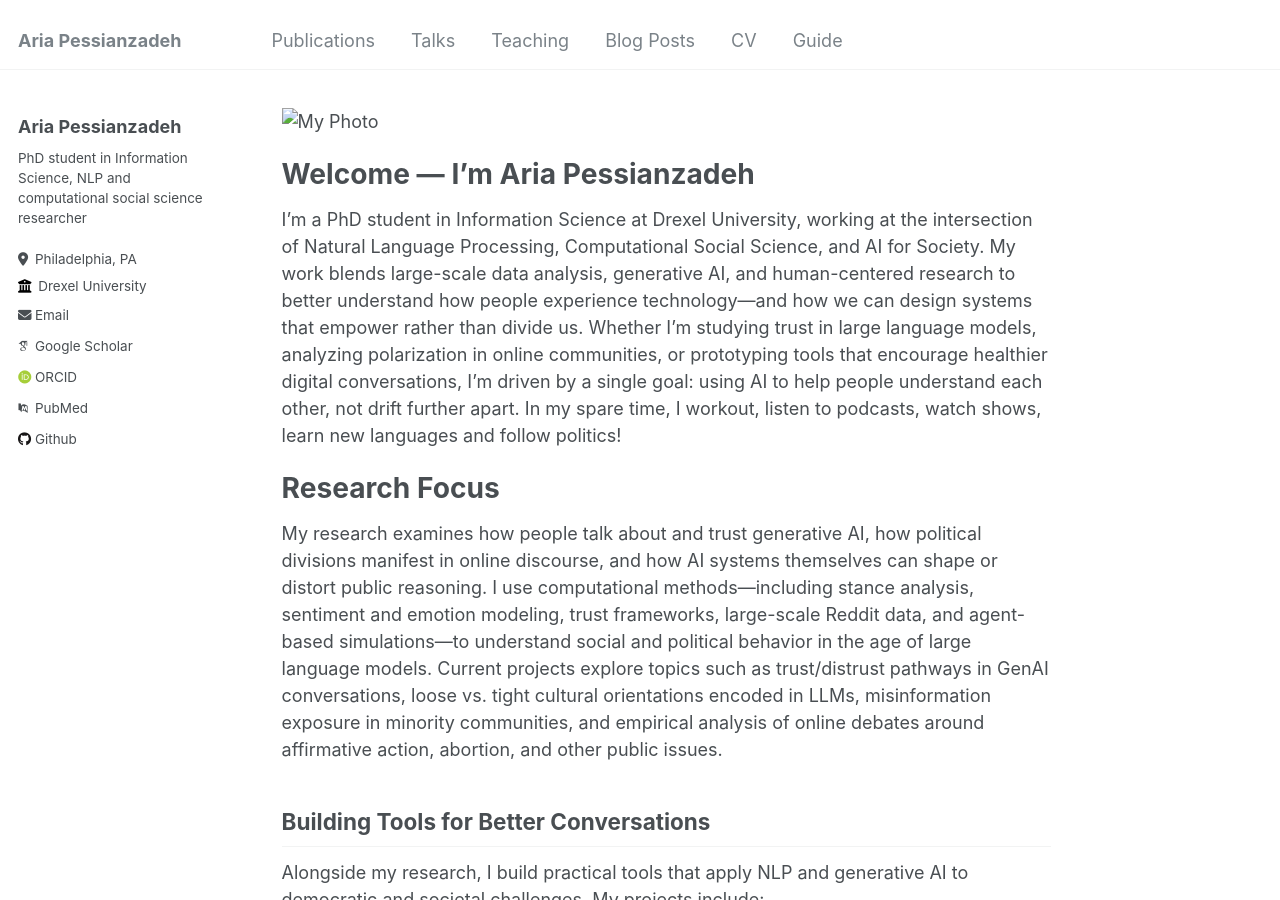
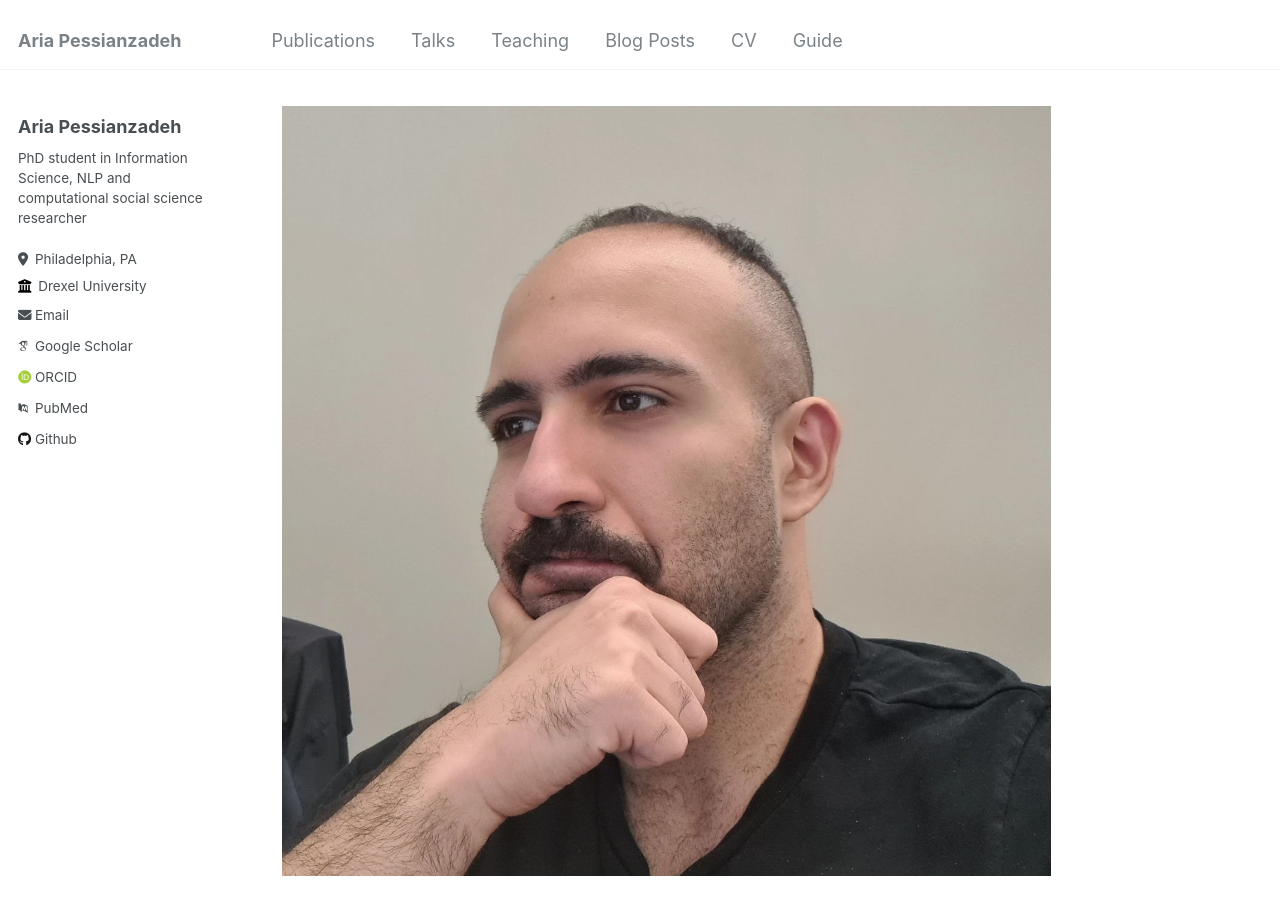
Before and after one commit to aryapess/aryapess.github.io, a Jekyll site: the page built from _pages/about.md, in a window 1280 px wide and 900 px high. Built offline with Jekyll 4.4.1, drawn with Linux system fonts in a browser that asks for light colours; some web fonts are replaced.

Commit message:
Update image syntax in about.md

```diff
--- a/_pages/about.md
+++ b/_pages/about.md
@@ -7,7 +7,7 @@ redirect_from:
   - /about.html
 ---
 
-<img src="{{ site.baseurl }}/assets/images/github_profile.jpg" alt="My Photo" width="200">
+![My Photo](images/github_profile.jpg)
 
 Welcome — I’m Aria Pessianzadeh
 ======
```
